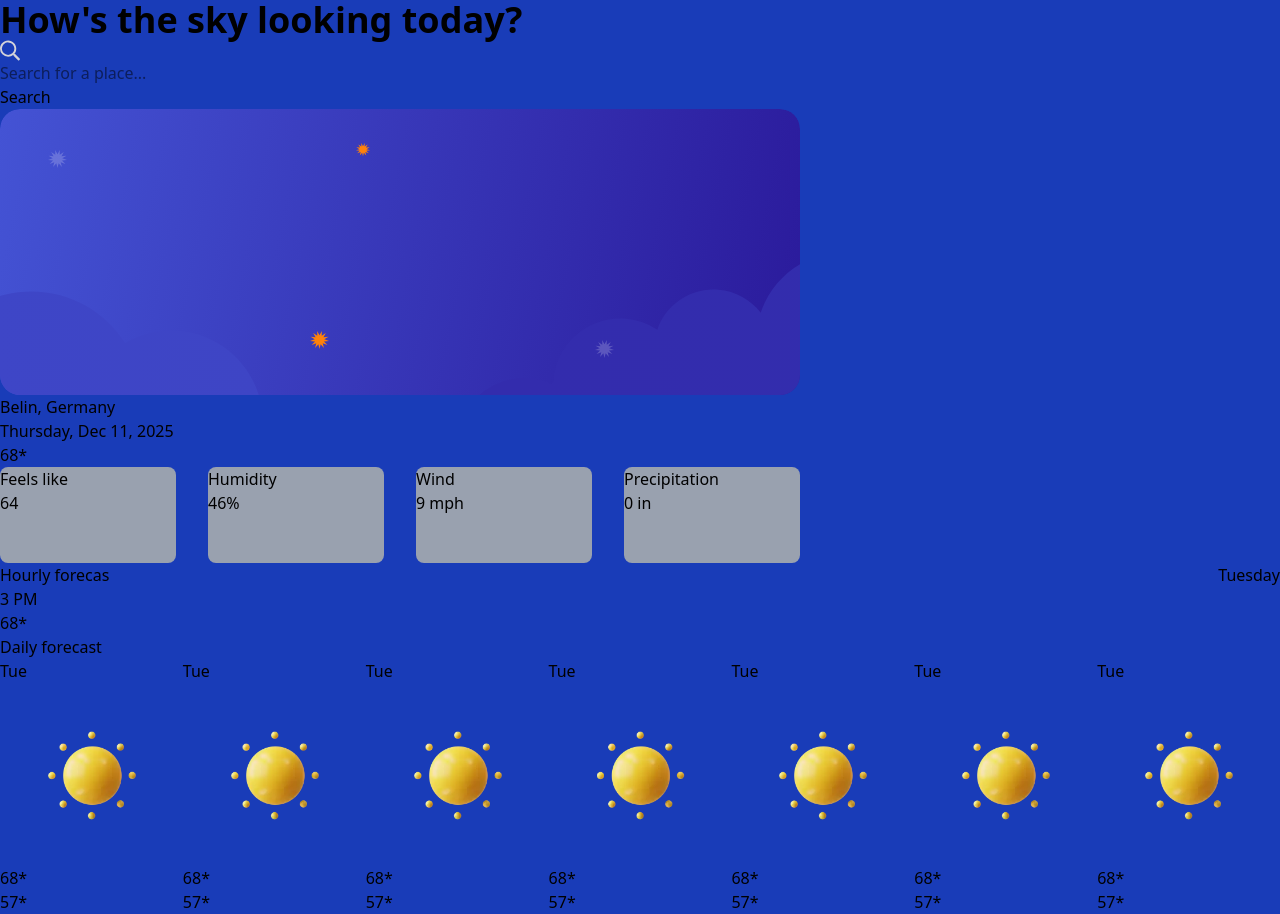
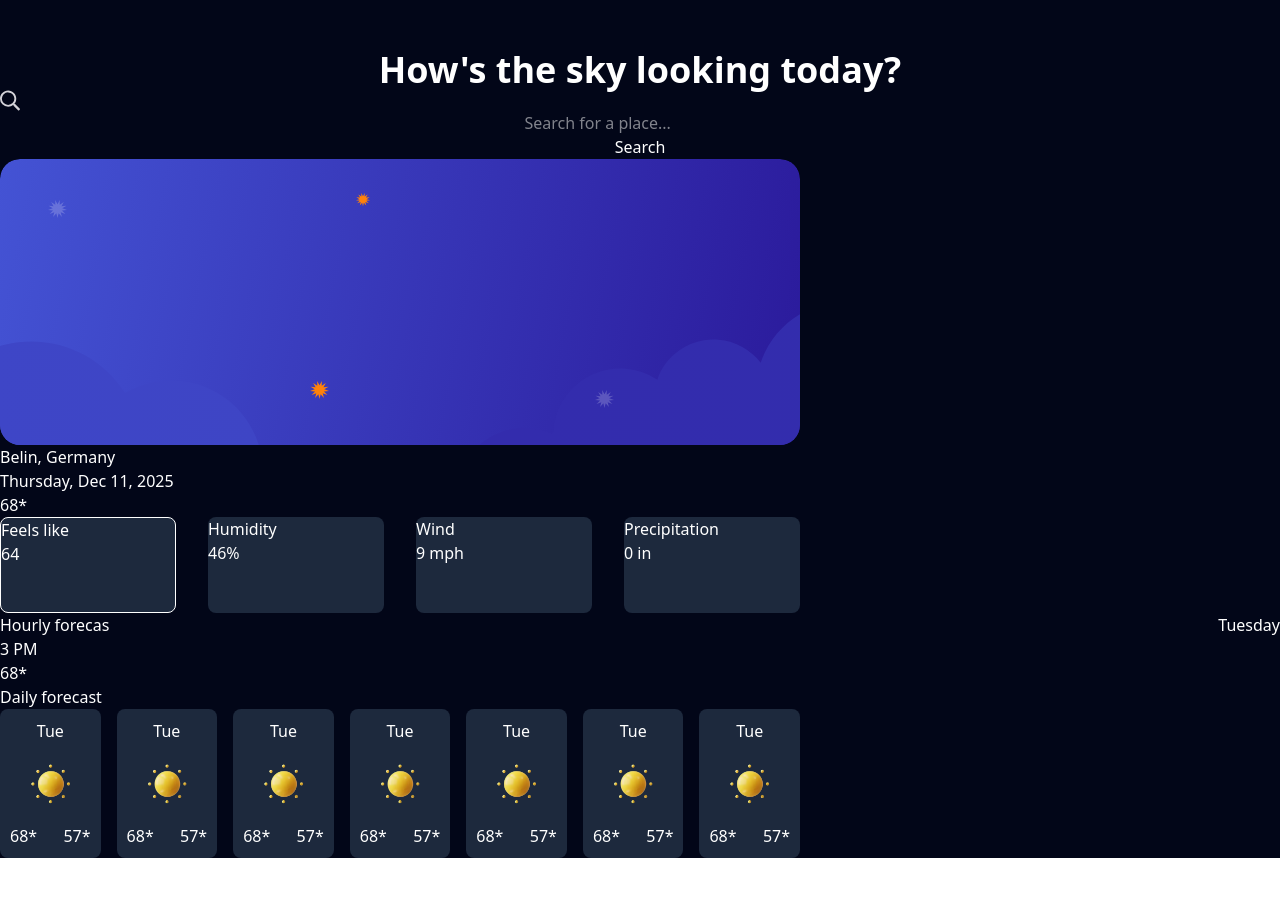
Before and after one commit to minLeya/what-is-your-weather, a React (Vite) app: page / in a window 1280 px wide. After the commit the page ends 858 px from the top, so only its background shows below. Built offline with nearby package versions, Linux system fonts and the light colour scheme.

Commit message:
style: daily forecast

```diff
--- a/src/App.jsx
+++ b/src/App.jsx
@@ -7,11 +7,9 @@ import DailyForecast from "./components/DailyForecast";
 import HourlyForecast from "./components/HourlyForecast";
 
 function App() {
-  const [count, setCount] = useState(0);
-
   return (
-    <div className="bg-blue-800">
-      <h1 className="text-4xl font-bold text-white-600">How's the sky looking today?</h1>
+    <div className="bg-slate-950 text-white">
+      <h1 className="text-4xl font-bold text-center pt-[50px]">How's the sky looking today?</h1>
       <SearchBar/>
       {/*  грид чтобы уложить все нормально*/}
       <MainWeather/>
--- a/src/components/DailyForecast.jsx
+++ b/src/components/DailyForecast.jsx
@@ -1,83 +1,70 @@
 function DailyForecast() {
     return(
-        <div>
+        <div className="text-white">
             <div>Daily forecast</div>
-            <div className="flex flex-row justify-between">
+            <div className="w-[800px] h-[150] flex flex-row justify-between gap-4 box-border">
 
                 {/* make one repeated card */}
-                <div>
+                <div className="bg-slate-800 p-2.5 box-border rounded-lg flex flex-col justify-center text-center">
                     <div>Tue</div>
-                    <div><img src="../src/assets/images/icon-sunny.webp" alt="sunny" /></div>
-                    <div>
-                        {/* left */}
+                    <div><img src="../src/assets/images/icon-sunny.webp" alt="sunny"/></div>
+                    <div className="flex flex-row justify-between">
                         <div>68*</div>
-                        {/* right */}
                         <div>57*</div>
                     </div>
                 </div>
 
-                <div>
+
+                <div className="bg-slate-800 p-2.5 box-border rounded-lg flex flex-col justify-center text-center">
                     <div>Tue</div>
-                    <div><img src="../src/assets/images/icon-sunny.webp" alt="sunny" /></div>
-                    <div>
-                        {/* left */}
+                    <div><img src="../src/assets/images/icon-sunny.webp" alt="sunny"/></div>
+                    <div className="flex flex-row justify-between">
                         <div>68*</div>
-                        {/* right */}
                         <div>57*</div>
                     </div>
                 </div>
 
-                <div>
+                <div className="bg-slate-800 p-2.5 box-border rounded-lg flex flex-col justify-center text-center">
                     <div>Tue</div>
-                    <div><img src="../src/assets/images/icon-sunny.webp" alt="sunny" /></div>
-                    <div>
-                        {/* left */}
+                    <div><img src="../src/assets/images/icon-sunny.webp" alt="sunny"/></div>
+                    <div className="flex flex-row justify-between">
                         <div>68*</div>
-                        {/* right */}
                         <div>57*</div>
                     </div>
                 </div>
 
-                <div>
+                <div className="bg-slate-800 p-2.5 box-border rounded-lg flex flex-col justify-center text-center">
                     <div>Tue</div>
-                    <div><img src="../src/assets/images/icon-sunny.webp" alt="sunny" /></div>
-                    <div>
-                        {/* left */}
+                    <div><img src="../src/assets/images/icon-sunny.webp" alt="sunny"/></div>
+                    <div className="flex flex-row justify-between">
                         <div>68*</div>
-                        {/* right */}
                         <div>57*</div>
                     </div>
                 </div>
 
-                <div>
+                <div className="bg-slate-800 p-2.5 box-border rounded-lg flex flex-col justify-center text-center">
                     <div>Tue</div>
-                    <div><img src="../src/assets/images/icon-sunny.webp" alt="sunny" /></div>
-                    <div>
-                        {/* left */}
+                    <div><img src="../src/assets/images/icon-sunny.webp" alt="sunny"/></div>
+                    <div className="flex flex-row justify-between">
                         <div>68*</div>
-                        {/* right */}
                         <div>57*</div>
                     </div>
                 </div>
 
-                <div>
+                <div className="bg-slate-800 p-2.5 box-border rounded-lg flex flex-col justify-center text-center">
                     <div>Tue</div>
-                    <div><img src="../src/assets/images/icon-sunny.webp" alt="sunny" /></div>
-                    <div>
-                        {/* left */}
+                    <div><img src="../src/assets/images/icon-sunny.webp" alt="sunny"/></div>
+                    <div className="flex flex-row justify-between">
                         <div>68*</div>
-                        {/* right */}
                         <div>57*</div>
                     </div>
                 </div>
 
-                <div>
+                <div className="bg-slate-800 p-2.5 box-border rounded-lg flex flex-col justify-center text-center">
                     <div>Tue</div>
-                    <div><img src="../src/assets/images/icon-sunny.webp" alt="sunny" /></div>
-                    <div>
-                        {/* left */}
+                    <div><img src="../src/assets/images/icon-sunny.webp" alt="sunny"/></div>
+                    <div className="flex flex-row justify-between">
                         <div>68*</div>
-                        {/* right */}
                         <div>57*</div>
                     </div>
                 </div>
--- a/src/components/SearchBar.jsx
+++ b/src/components/SearchBar.jsx
@@ -2,7 +2,7 @@ import searchIcon from "../assets/images/icon-search.svg";
 
 function SearchBar() {
   return (
-    <div className="">
+    <div className="justify-center align-middle text-center">
       <div>
         <img
           src={searchIcon}
--- a/src/components/WeatherDetails.jsx
+++ b/src/components/WeatherDetails.jsx
@@ -1,23 +1,23 @@
 function WeatherDetails() {
   return (
-    <div className="w-[800px] flex flex-row justify-between"> {/* flex row */}
-      <div className="w-44 h-24 bg-gray-400 rounded-lg">
+    <div className="w-[800px] flex flex-row justify-between">
+      <div className="w-44 h-24 bg-slate-800 rounded-lg border border-solid border-white">
         <div>Feels like</div>
         <div>64</div> {/* api */}
       </div>
 
-      <div className="w-44 h-24 bg-gray-400 rounded-lg">
+      <div className="w-44 h-24 bg-slate-800 rounded-lg">
         <div>Humidity</div>
         <div>46%</div> {/* api */}
       </div>
 
 
-      <div className="w-44 h-24 bg-gray-400 rounded-lg">
+      <div className="w-44 h-24 bg-slate-800 rounded-lg">
         <div>Wind</div>
         <div>9 mph</div> {/* api */}
       </div>
 
-      <div className="w-44 h-24 bg-gray-400 rounded-lg">
+      <div className="w-44 h-24 bg-slate-800 rounded-lg">
         <div>Precipitation</div>
         <div> 0 in</div> {/* api */}
       </div>
```
